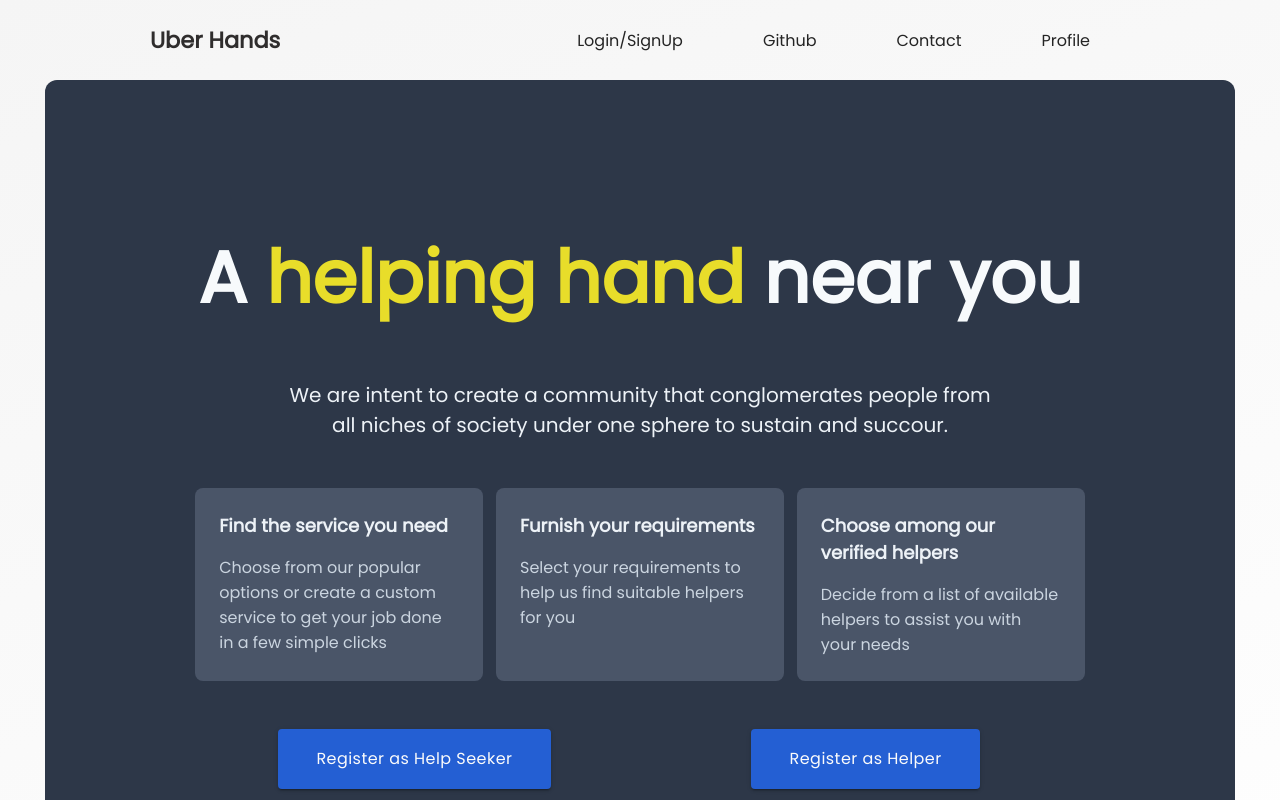
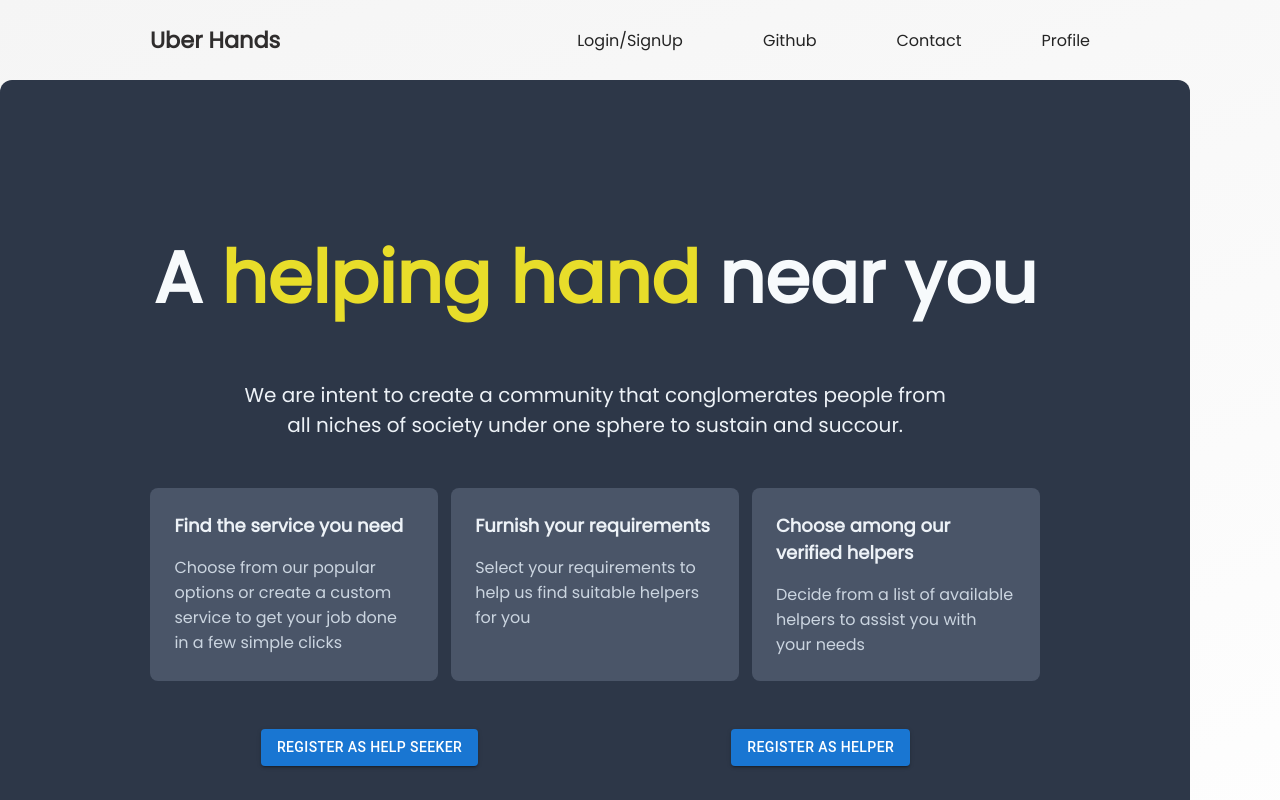
Before and after one commit to UberHands/UberHands_Client, a React (Create React App) app: page / in a window 1280 px wide. Shown: the top 800 px of the page. Built offline with nearby package versions, Linux system fonts and the light colour scheme.

Commit message:
mui upgraded

```diff
--- a/src/App.js
+++ b/src/App.js
@@ -18,40 +18,37 @@ import {
   Radio,
   FormControl,
   CircularProgress,
-  makeStyles,
   Snackbar,
   LinearProgress,
   Link
-} from '@material-ui/core';
+} from '@mui/material';
 
-import Autocomplete from '@material-ui/lab/Autocomplete';
+import CardContent from '@mui/material/CardContent';
+import CardActions from '@mui/material/CardActions';
+import ExpandMoreIcon from '@mui/icons-material/ExpandMore';
+import Collapse from '@mui/material/Collapse';
 
-import CardContent from '@material-ui/core/CardContent';
-import CardActions from '@material-ui/core/CardActions';
-import ExpandMoreIcon from '@material-ui/icons/ExpandMore';
-import Collapse from '@material-ui/core/Collapse';
+import Card from '@mui/material/Card';
+import IconButton from '@mui/material/IconButton';
 
-import Card from '@material-ui/core/Card';
-import IconButton from '@material-ui/core/IconButton';
-
-const useStyles = makeStyles(theme => ({
-  input: {
-    fontFamily: 'Poppins',
-    fontSize: '1em',
-    textTransform: 'none'
-  },
-  btnRoot: {
-    color: '#fbfbfb !important',
-    backgroundColor: '#245fd3',
-    fontFamily: 'Poppins',
-    padding: '2vh 3vw',
-    fontSize: '1em',
-    textTransform: 'none'
-  }
-}))
+// const useStyles = makeStyles(theme => ({
+//   input: {
+//     fontFamily: 'Poppins',
+//     fontSize: '1em',
+//     textTransform: 'none'
+//   },
+//   btnRoot: {
+//     color: '#fbfbfb !important',
+//     backgroundColor: '#245fd3',
+//     fontFamily: 'Poppins',
+//     padding: '2vh 3vw',
+//     fontSize: '1em',
+//     textTransform: 'none'
+//   }
+// }))
 
 function App() {
-  const classes = useStyles();
+  const classes = {};
 
   const [card1, setCard1] = React.useState(1);
 
--- a/src/components/dashboard/seekerDashboard.js
+++ b/src/components/dashboard/seekerDashboard.js
@@ -6,7 +6,6 @@ import {
   Button,
   FormControl,
   CircularProgress,
-  makeStyles,
   LinearProgress,
   Dialog,
   DialogContentText,
@@ -18,10 +17,10 @@ import {
   Switch,
   Link,
   FormHelperText
-} from '@material-ui/core';
+} from '@mui/material';
 
-import AccountCircle from '@material-ui/icons/AccountCircle';
-import InputAdornment from '@material-ui/material/InputAdornment';
+import AccountCircle from '@mui/icons-material/AccountCircle';
+import InputAdornment from '@mui/material/InputAdornment';
 
 import './seekerDashboard.scss';
 
@@ -57,11 +56,6 @@ const JobPopup = (props)=>{
                 variant="standard"
                 value={data.seeker}
                 onChange={handleInput}
-                startAdornment={
-                  <InputAdornment position="start">
-                    <AccountCircle />
-                  </InputAdornment>
-                }
               />
             </Grid>
             <Grid item xs={12} sm={6}>
--- a/src/components/header/header.js
+++ b/src/components/header/header.js
@@ -1,9 +1,9 @@
 import React, {useState} from 'react';
 import './header.css'
 
-import DehazeIcon from '@material-ui/icons/Dehaze';
-import Menu from '@material-ui/core/Menu';
-import MenuItem from '@material-ui/core/MenuItem';
+import DehazeIcon from '@mui/icons-material/Dehaze';
+import Menu from '@mui/material/Menu';
+import MenuItem from '@mui/material/MenuItem';
 
 import {Link} from 'react-router-dom';
 
--- a/src/components/helpdash/helpdash.js
+++ b/src/components/helpdash/helpdash.js
@@ -9,67 +9,64 @@ import {
   Fab,
   Button,
   CircularProgress,
-  makeStyles,
   Dialog,
   DialogContentText,
   Link
-} from '@material-ui/core';
+} from '@mui/material';
 import './helpdash.css';
 
-import CheckIcon from '@material-ui/icons/Check';
-import AutorenewIcon from '@material-ui/icons/Autorenew';
+import CheckIcon from '@mui/icons-material/Check';
+import AutorenewIcon from '@mui/icons-material/Autorenew';
 
-import Autocomplete from '@material-ui/lab/Autocomplete';
-
-const useStyles = makeStyles(theme => ({
-  input: {
-    fontFamily: 'Poppins',
-    fontSize: '1em',
-    textTransform: 'none'
-  },
-  btnRoot: {
-    color: '#e6e6e6',
-    backgroundColor: '#11c14d',
-    fontFamily: 'Poppins',
-    padding: '1vh 2vw',
-    borderRadius: '48px',
-    fontSize: '1em',
-    textTransform: 'none'
-  },
-  btnRootOnline: {
-    color: '#e6e6e6',
-    backgroundColor: '#891ac7',
-    fontFamily: 'Poppins',
-    padding: '1vh 2vw',
-    borderRadius: '48px',
-    fontSize: '1em',
-    textTransform: 'none'
-  },
-  buttonSuccess: {
-    backgroundColor: '#14c33b',
-    '&:hover': {
-      backgroundColor: '#14c33b',
-    },
-  },
-  fabProgress: {
-    color: '#097d23',
-    position: 'absolute',
-    top: -6,
-    left: -6,
-    zIndex: 1,
-  },
-  buttonProgress: {
-    color: '#29f156',
-    position: 'absolute',
-    top: '50%',
-    left: '50%',
-    marginTop: -12,
-    marginLeft: -12,
-  },
-}));
+// const useStyles = makeStyles(theme => ({
+//   input: {
+//     fontFamily: 'Poppins',
+//     fontSize: '1em',
+//     textTransform: 'none'
+//   },
+//   btnRoot: {
+//     color: '#e6e6e6',
+//     backgroundColor: '#11c14d',
+//     fontFamily: 'Poppins',
+//     padding: '1vh 2vw',
+//     borderRadius: '48px',
+//     fontSize: '1em',
+//     textTransform: 'none'
+//   },
+//   btnRootOnline: {
+//     color: '#e6e6e6',
+//     backgroundColor: '#891ac7',
+//     fontFamily: 'Poppins',
+//     padding: '1vh 2vw',
+//     borderRadius: '48px',
+//     fontSize: '1em',
+//     textTransform: 'none'
+//   },
+//   buttonSuccess: {
+//     backgroundColor: '#14c33b',
+//     '&:hover': {
+//       backgroundColor: '#14c33b',
+//     },
+//   },
+//   fabProgress: {
+//     color: '#097d23',
+//     position: 'absolute',
+//     top: -6,
+//     left: -6,
+//     zIndex: 1,
+//   },
+//   buttonProgress: {
+//     color: '#29f156',
+//     position: 'absolute',
+//     top: '50%',
+//     left: '50%',
+//     marginTop: -12,
+//     marginLeft: -12,
+//   },
+// }));
 
 function Helpdash() {
-  const classes = useStyles();
+  const classes = {};
 
   const [jobs, setJobs] = useState([]);
   const [open, setOpen] = useState(false);
--- a/src/components/searchpage/helpsearch.js
+++ b/src/components/searchpage/helpsearch.js
@@ -9,58 +9,55 @@ import {
   Fab,
   Button,
   CircularProgress,
-  makeStyles,
   Dialog,
   DialogContentText,
   Link
-} from '@material-ui/core';
+} from '@mui/material';
 import './helpsearch.css';
 
-import CheckIcon from '@material-ui/icons/Check';
-import AutorenewIcon from '@material-ui/icons/Autorenew';
+import CheckIcon from '@mui/icons-material/Check';
+import AutorenewIcon from '@mui/icons-material/Autorenew';
 
-import Autocomplete from '@material-ui/lab/Autocomplete';
-
-const useStyles = makeStyles(theme => ({
-  input: {
-    fontFamily: 'Poppins',
-    fontSize: '1em',
-    textTransform: 'none'
-  },
-  btnRoot: {
-    color: '#e6e6e6',
-    backgroundColor: '#245fd3',
-    fontFamily: 'Poppins',
-    padding: '1vh 2vw',
-    borderRadius: '48px',
-    fontSize: '1em',
-    textTransform: 'none'
-  },
-  buttonSuccess: {
-    backgroundColor: '#14c33b',
-    '&:hover': {
-      backgroundColor: '#14c33b',
-    },
-  },
-  fabProgress: {
-    color: '#097d23',
-    position: 'absolute',
-    top: -6,
-    left: -6,
-    zIndex: 1,
-  },
-  buttonProgress: {
-    color: '#29f156',
-    position: 'absolute',
-    top: '50%',
-    left: '50%',
-    marginTop: -12,
-    marginLeft: -12,
-  },
-}));
+// const useStyles = makeStyles(theme => ({
+//   input: {
+//     fontFamily: 'Poppins',
+//     fontSize: '1em',
+//     textTransform: 'none'
+//   },
+//   btnRoot: {
+//     color: '#e6e6e6',
+//     backgroundColor: '#245fd3',
+//     fontFamily: 'Poppins',
+//     padding: '1vh 2vw',
+//     borderRadius: '48px',
+//     fontSize: '1em',
+//     textTransform: 'none'
+//   },
+//   buttonSuccess: {
+//     backgroundColor: '#14c33b',
+//     '&:hover': {
+//       backgroundColor: '#14c33b',
+//     },
+//   },
+//   fabProgress: {
+//     color: '#097d23',
+//     position: 'absolute',
+//     top: -6,
+//     left: -6,
+//     zIndex: 1,
+//   },
+//   buttonProgress: {
+//     color: '#29f156',
+//     position: 'absolute',
+//     top: '50%',
+//     left: '50%',
+//     marginTop: -12,
+//     marginLeft: -12,
+//   },
+// }));
 
 function Helpsearch() {
-  const classes = useStyles();
+  const classes = {};
 
   const [helpers, setHelpers] = useState([]);
   const [open, setOpen] = useState(false);
```
Also changed, not shown: package.json (+5 -5 lines), src/components/dashboard/dashboard.js (+30 -33 lines), 1 other file (tests, documents, lock files or other folders).
